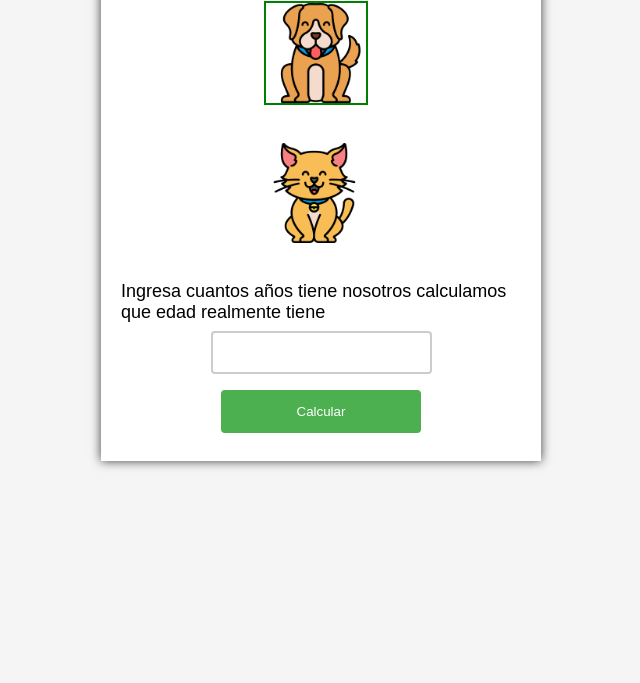
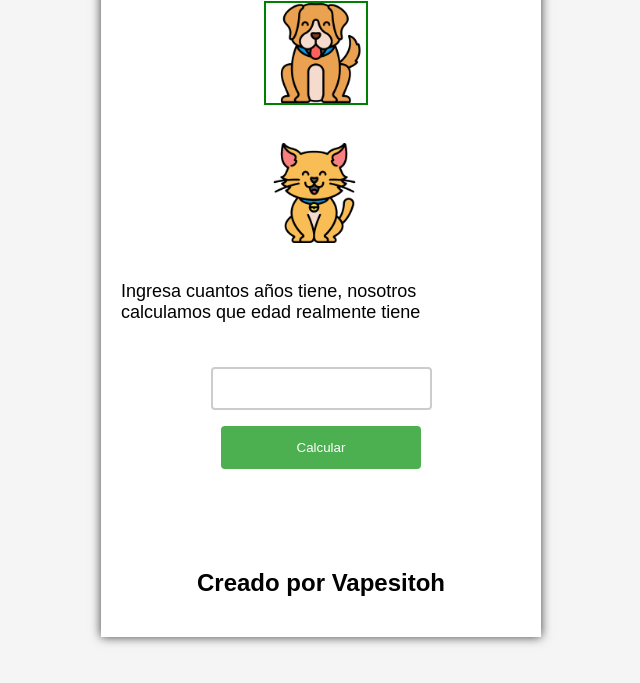
Before and after one commit to Vapesitoh/osio, a plain HTML site: page index.html in a window 1280 px wide. Shown: the part 149-832 px from the top of the page, without its empty margins (319-959 px from the left). Before the commit the page ends 800 px from the top, so only its background shows below. Drawn offline with Linux system fonts and the light colour scheme.

Commit message:
index update

```diff
--- a/index.html
+++ b/index.html
@@ -22,11 +22,18 @@
             </label><br></br>
 
             </select>
-            <label for="edadHumano">Ingresa cuantos años tiene nosotros calculamos que edad realmente tiene</label>
+            <label type="textowo" for="edadHumano">Ingresa cuantos años tiene, nosotros calculamos que edad realmente tiene</label><br></br>
             <input type="number" id="edadHumano" name="edadHumano">
-            <button type="button" id="calcular" onclick="calcularEdadAnimals(event)">Calcular</button>
-            <div id="result"></div>
+            <button type="button" id="calcular" onclick="calcularEdadAnimals(event)">Calcular</button><br></br>
+            <div id="result"></div><br></br>
         </form>
+        <h2>
+            <center>
+
+                <div>Creado por Vapesitoh</div>
+            </center>
+        </h2>
+
     </div>
     <center>
     </center>
```
